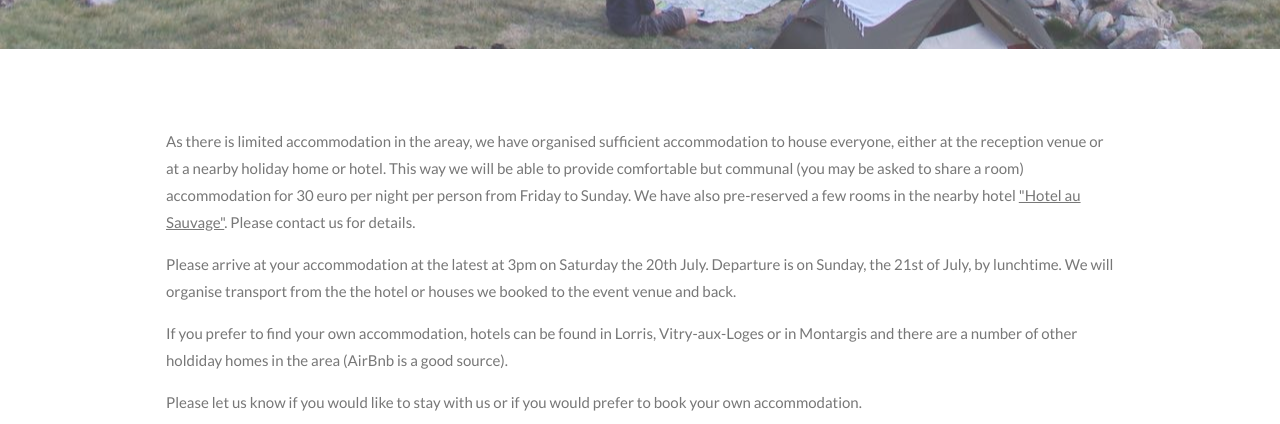
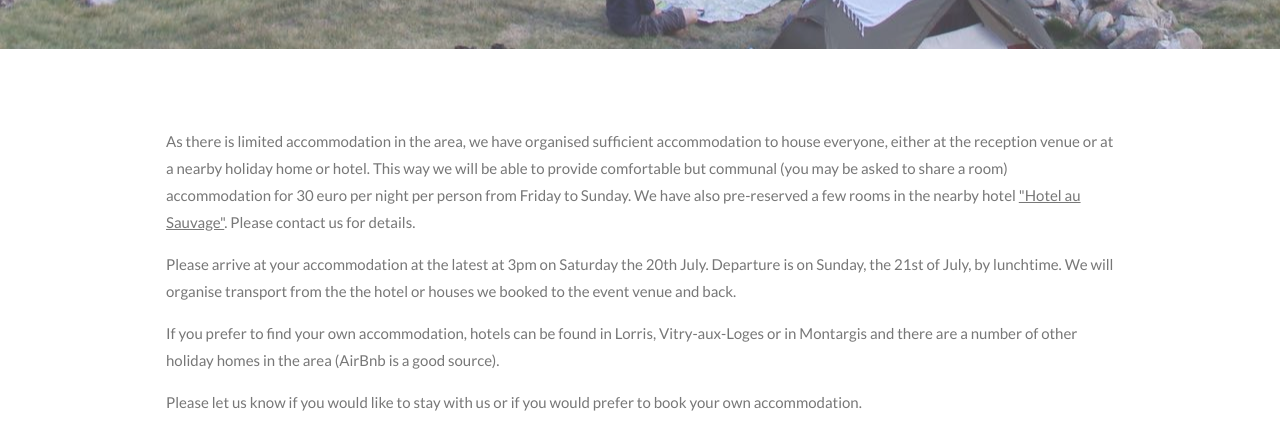
Before and after one commit to beckmann-yates/beckmann-yates.github.io, a plain HTML site: page index.html in a window 1280 px wide. Shown: the part 4020-4444 px from the top of the page. Drawn offline with nearby package versions, Linux system fonts and the light colour scheme.

Commit message:
more spelling mistakes.

```diff
--- a/index.html
+++ b/index.html
@@ -289,7 +289,7 @@ body, html {
 
 <div class="w3-content w3-container w3-padding-64">
     <p>
-    As there is limited accommodation in the areay, we have organised sufficient
+    As there is limited accommodation in the area, we have organised sufficient
     accommodation to house everyone, either at the reception venue or at a
     nearby holiday home or hotel. This way we will be able to provide comfortable but
     communal (you may be asked to share a room) accommodation for 30 euro per
@@ -304,7 +304,7 @@ body, html {
     <p>
       If you prefer to find your own accommodation, hotels can be found in
       Lorris, Vitry-aux-Loges or in Montargis and there are a number of other
-      holdiday homes in the area (AirBnb is a good source).
+      holiday homes in the area (AirBnb is a good source).
     </p>
     <p>
     Please let us know if you would like to stay with us or if you would prefer
```
